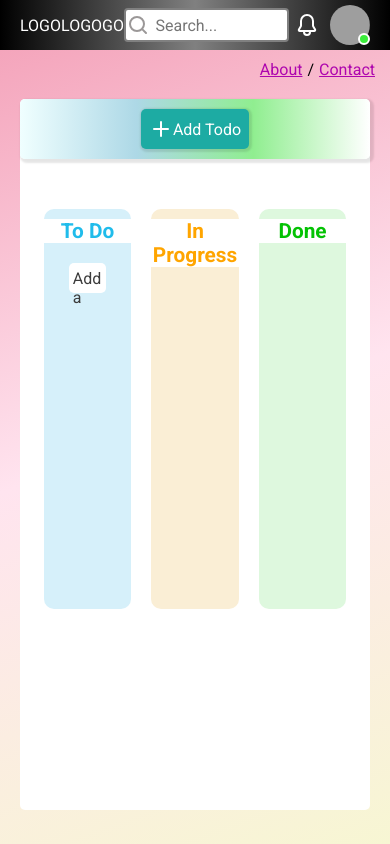
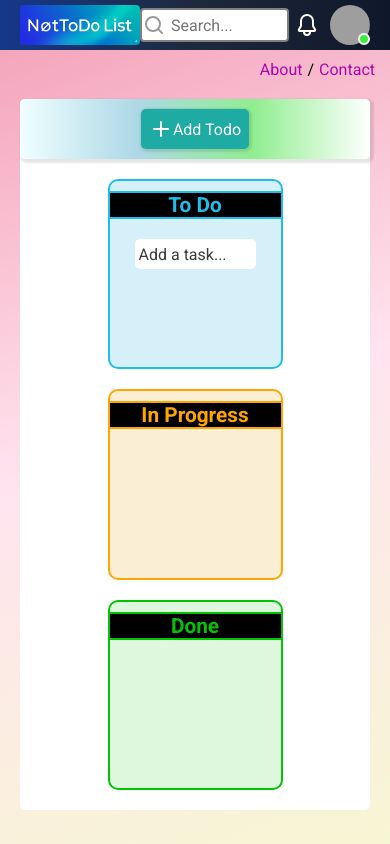
Before and after one commit to imhsart/trello-style-todo-app, a plain HTML site: page index.html in a window 390 px wide. Both pictures are taken after a click on the button "Add Todo". Drawn offline with Linux system fonts and the light colour scheme; grey boxes are pictures that could not be loaded.

Commit message:
Final commit, gave it proper drag and drop functionality, added logo, fixed structure and styling

```diff
--- a/index.html
+++ b/index.html
@@ -12,7 +12,7 @@
     <!-- header section -->
   <div class="header-navbar">
     <div class="header-left-section">
-      LOGOLOGOGO
+      <img src="./assets/Notodolist.png" alt="app-logo" class="logo-image">
     </div>
     <div class="header-middle-section">
       <div class="search-bar-section">
--- a/script.js
+++ b/script.js
@@ -4,20 +4,56 @@ let doneSection = document.querySelector('.todo-done-section')
 
 let addTodoButton = document.querySelector('.add-todo-button')
 let defaultValue = 'Add a task...'
-
+let draggedCard = null
 addTodoButton.addEventListener('click', ()=> {
   let todoCard = document.createElement('div')
   todoCard.className = 'todo-inputs'
   todoCard.innerText = defaultValue
   todoCard.contentEditable = true
+  todoCard.draggable = true
   todoSection.append(todoCard)
 
 
 
+  todoCard.addEventListener('click', ()=> {
+    if(todoCard.innerText === defaultValue){
+      todoCard.innerText = ''
+    }
+  })
+  todoCard.addEventListener('click', () => {
+    let id = todoCard.getAttribute('data-set-id')
+    if(id && todoCard.innerText === ''){
+      clearTimeout(id)
+    }
+  })
 
+  todoCard.addEventListener('blur', () => {
+    if(todoCard.innerText.trim() === ''){
+      let id = setTimeout(() => {
+      todoCard.remove()
+    }, 3000)
+    todoCard.setAttribute('data-set-id', id)
+    }
+  })
 
+  todoCard.addEventListener('dragstart', (e) => {
+    draggedCard = todoCard
+    todoCard.style.opacity = 0.5
+  })
+  todoCard.addEventListener('dragend', (e) => {
+    draggedCard = null
+    todoCard.style.opacity = 1
+  })
 
+  let columns = document.querySelectorAll('.task-section')
 
-
-
+  for(let col of columns){
+    col.addEventListener('dragover', (e) =>{
+      e.preventDefault()
+    })
+    col.addEventListener('drop', (e) => {
+      e.preventDefault()
+     col.append(draggedCard)
+    })
+  }
 })
--- a/styles.css
+++ b/styles.css
@@ -4,9 +4,12 @@
   box-sizing: border-box;
   font-family: "Roboto", sans-serif;
 }
-.container{
+body{
   height: 100vh;
   background: linear-gradient(160deg,#F39EB6, #FFE4EF, #F7F6D3 );
+}
+.container{
+  height: 100%;
 }
 
 /* header over */
@@ -17,7 +20,7 @@
   padding-inline: 20px;
   align-items: center;
   height: 50px;
-  background: linear-gradient(90deg,black,grey, black);
+  background: linear-gradient(90deg, #15388a, #1e293b, #0f172a);
 }
 .header-left-section{
   display: flex;
@@ -25,6 +28,10 @@
   justify-content: center;
   align-items: center;
   color:white;
+}
+.logo-image{
+  width: 120px;
+  border-radius: 4px;
 }
 .header-middle-section{
   display: flex;
@@ -119,7 +126,7 @@
   align-items: center;
   padding-block-start: 10px;
   a{
-    text-decoration: underline;
+    text-decoration: none;
     margin-inline: 5px;
     color:rgb(174, 6, 174);
   }
@@ -134,8 +141,9 @@
   display: flex;
   justify-content: center;
   align-items: center;
-  height: 89%;
+  height:89%;
   padding: 20px;
+  overflow-y: auto;
 }
 .todo-child-container{
   display: flex;
@@ -153,7 +161,7 @@
   display: flex;
   justify-content: center;
   align-items: center;
-
+  padding: 10px;
 }
 .add-todo-button{
   border-radius: 5px;
@@ -174,22 +182,28 @@
 
 .todos-section{
   display: flex;
-  justify-content: center;
   align-items: center;
+  overflow-y: auto;
+  height: 100%;
 }
 .column-holder{
   display: flex;
   margin-inline: auto;
   align-items: center;
   width: 100%;
+  height: 100%;
+  padding-block: 30px;
   justify-content: center;
 }
+
 .todo-columns{
-  margin-block-start:50px;
+  margin-block-start:20px;
   margin-inline: 10px;
   border-radius: 10px;
-  height: 400px;
+  height: 100%;
   width: 25%;
+  display: flex;
+  flex-direction: column;
 }
 .heading-section{
   text-align: center;
@@ -197,29 +211,39 @@
   margin-block: 10px;
   font-size: 1.3rem;
   font-weight: bold;
+  background-color: black;
 }
 .one{
   color: rgb(32, 188, 235);
+  border-top:2px solid rgb(32, 188, 235);
+  border-bottom:2px solid rgb(32, 188, 235);
 }
 .two{
   color:orange;
+  border-top:2px solid orange;
+  border-bottom:2px solid orange;
 }
 .three{
   color:rgb(4, 194, 4);
+  border-top:2px solid rgb(4, 194, 4);
+  border-bottom:2px solid rgb(4, 194, 4);
 }
 .todo-section{
   background-color: rgb(214, 240, 250);
+  border:2px solid rgb(32, 188, 235);
 }
 .progress-section{
   background-color: rgb(250, 238, 213);
+  border:2px solid orange;
 }
 .done-section{
   background-color: rgb(222, 248, 222);
+  border:2px solid rgb(4, 194, 4);
 }
 .todo-inputs{
   background-color: white;
   height: 30px;
-  margin: 5px 20px 10px;
+  margin: 5px 20px 10px 20px;
   border-radius: 5px;
   border:none;
   outline: none;
@@ -232,7 +256,22 @@
 }
 .task-section{
   padding: 5px;
-   overflow-y: auto;
-  max-height: 85%;
+  overflow-y: auto;
+  height: 100%;
   overflow-x: hidden;
 }
+@media screen and (max-width: 830px){
+  .todo-child-container{
+    padding-block-end: 20px;
+  }
+  .column-holder{
+    flex-direction: column;
+    justify-content: flex-start;
+    padding-block: 0;
+  }
+  .todo-columns{
+    width: 50%;
+  }
+
+
+}
```
Also changed, not shown: assets/Notodolist.png (added).
